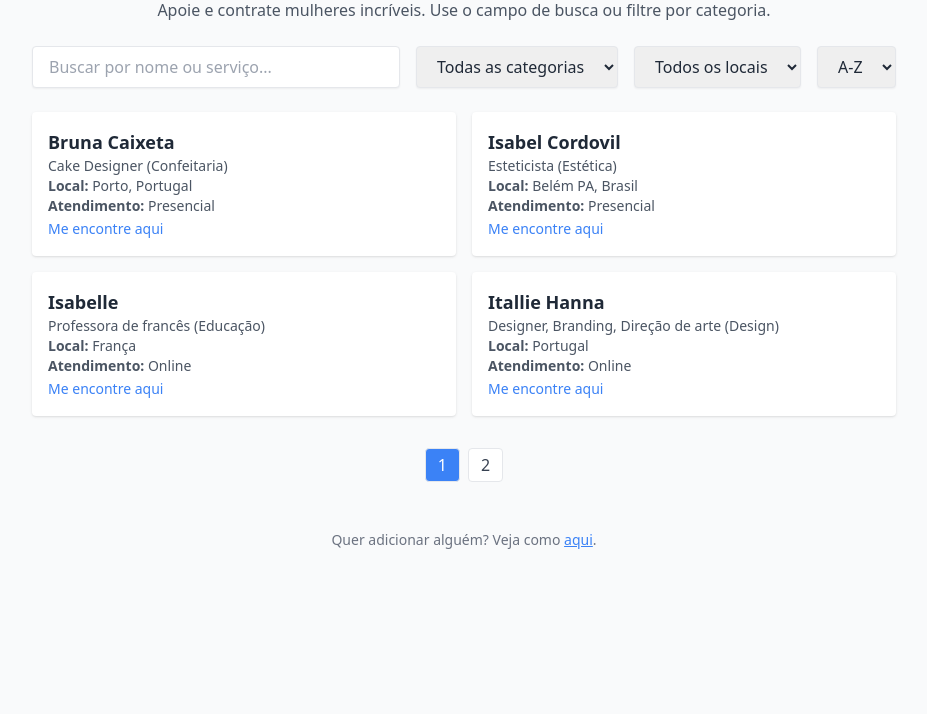
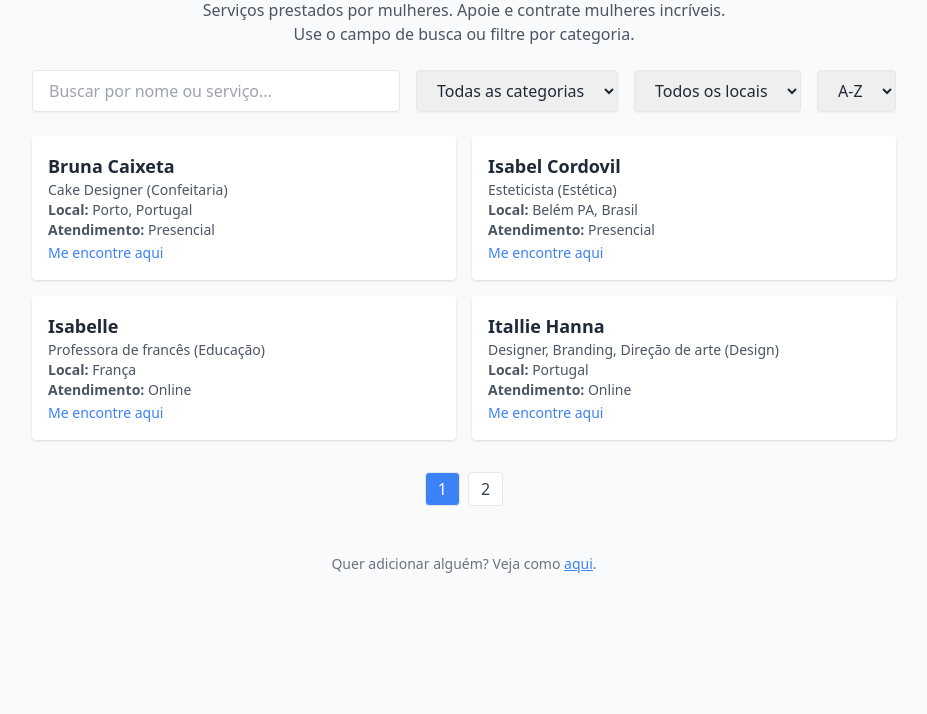
Before and after one commit to kakacordovil/amarela, a plain HTML site: page index.html in a window 1280 px wide. Shown: the part 86-800 px from the top of the page, without its empty margins (176-1103 px from the left). Drawn offline with nearby package versions, Linux system fonts and the light colour scheme.

Commit message:
edited index

```diff
--- a/index.html
+++ b/index.html
@@ -9,7 +9,7 @@
 <body class="bg-gray-50 text-gray-800">
   <div class="max-w-4xl mx-auto px-4 py-8">
     <h1 class="text-3xl font-bold mb-4 text-center">Serviços prestados por mulheres</h1>
-    <p class="text-center mb-6 text-gray-600">Apoie e contrate mulheres incríveis. Use o campo de busca ou filtre por categoria.</p>
+    <p class="text-center mb-6 text-gray-600">Serviços prestados por mulheres. Apoie e contrate mulheres incríveis. </br> Use o campo de busca ou filtre por categoria.</p>
 
     <!-- Barra de busca + filtros -->
     <div class="flex flex-col sm:flex-row gap-4 mb-6">
```
